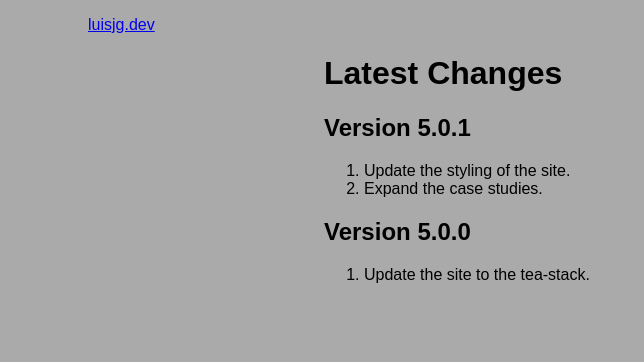
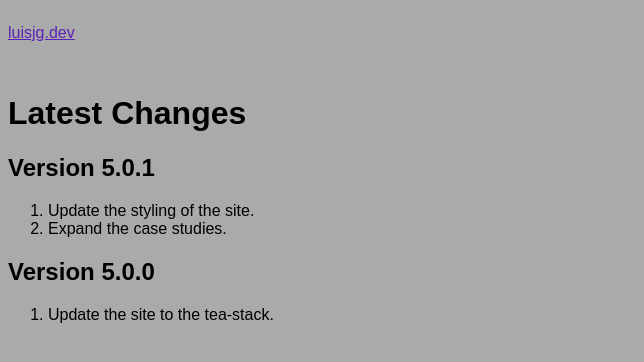
Before and after one commit to luisjg/change-log, a plain HTML site: page index.html in a window 1280 px wide. Shown: the whole page, without its empty margins (0-644 px from the left). Drawn offline with Linux system fonts and the light colour scheme.

Commit message:
Update styling.

```diff
--- a/css/style.css
+++ b/css/style.css
@@ -3,8 +3,38 @@ body {
 	font-family: sans-serif;
 	color:  #000;
 }
-
-.content {
+nav {
+	padding-top:  1rem;
+	padding-bottom:  1rem;
+}
+nav ul {
+	display:  inline;
+}
+nav ol, nav ul {
+	margin-block-end:  0px;
+	margin-block-start:  0px;
+	padding-inline-start:  0px;
+	padding-inline-end:  2rem;
+}
+main {
+	padding-top:  1rem;
+	padding-bottom:  1rem;
+}
+footer {
+	padding-top:  1rem;
+	margin: auto;
+	width: 50%;
+}
+hr {
+	border-color: rgba(4, 120, 87, 1);
+}
+a {
+	color: rgba(91, 33, 182, 1);
+}
+a:hover {
+	color: rgba(139, 92, 246, 1);
+}
+.container {
 	margin:  auto;
-	widtH:  50%;
+	width:  50%;
 }
```
